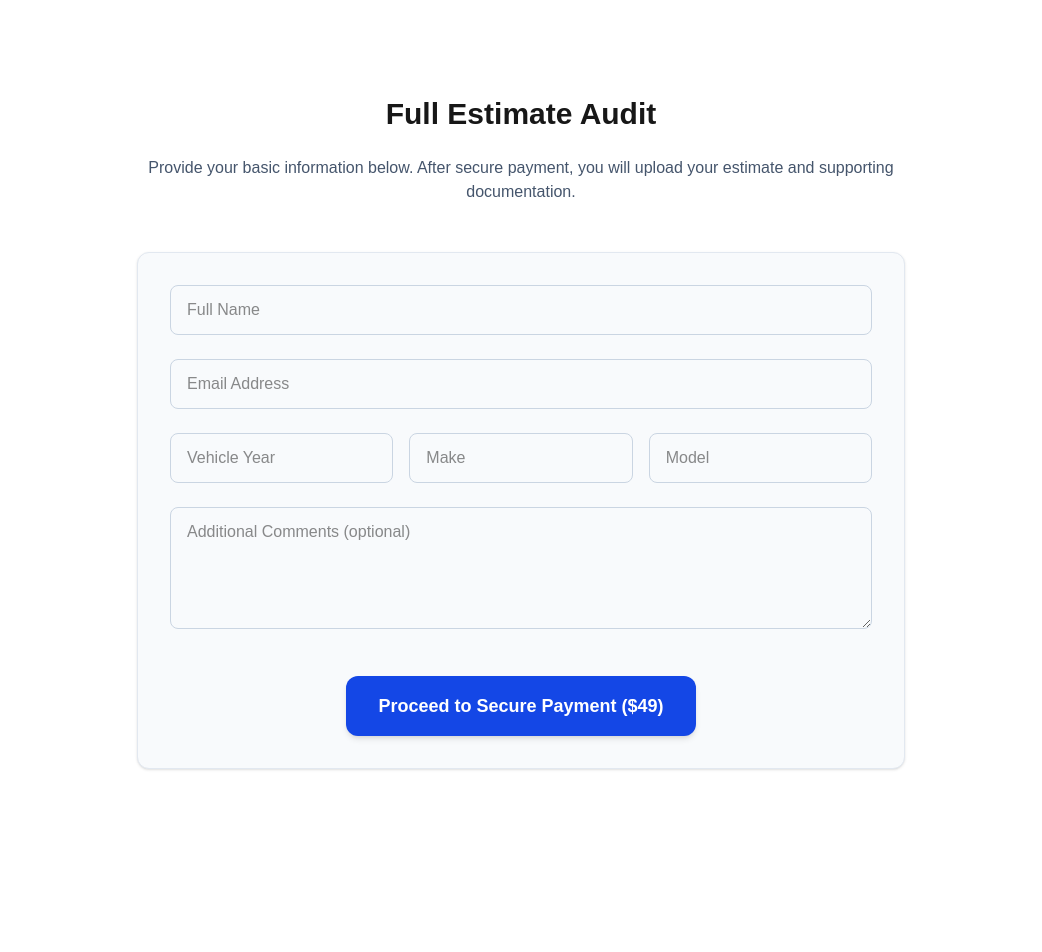
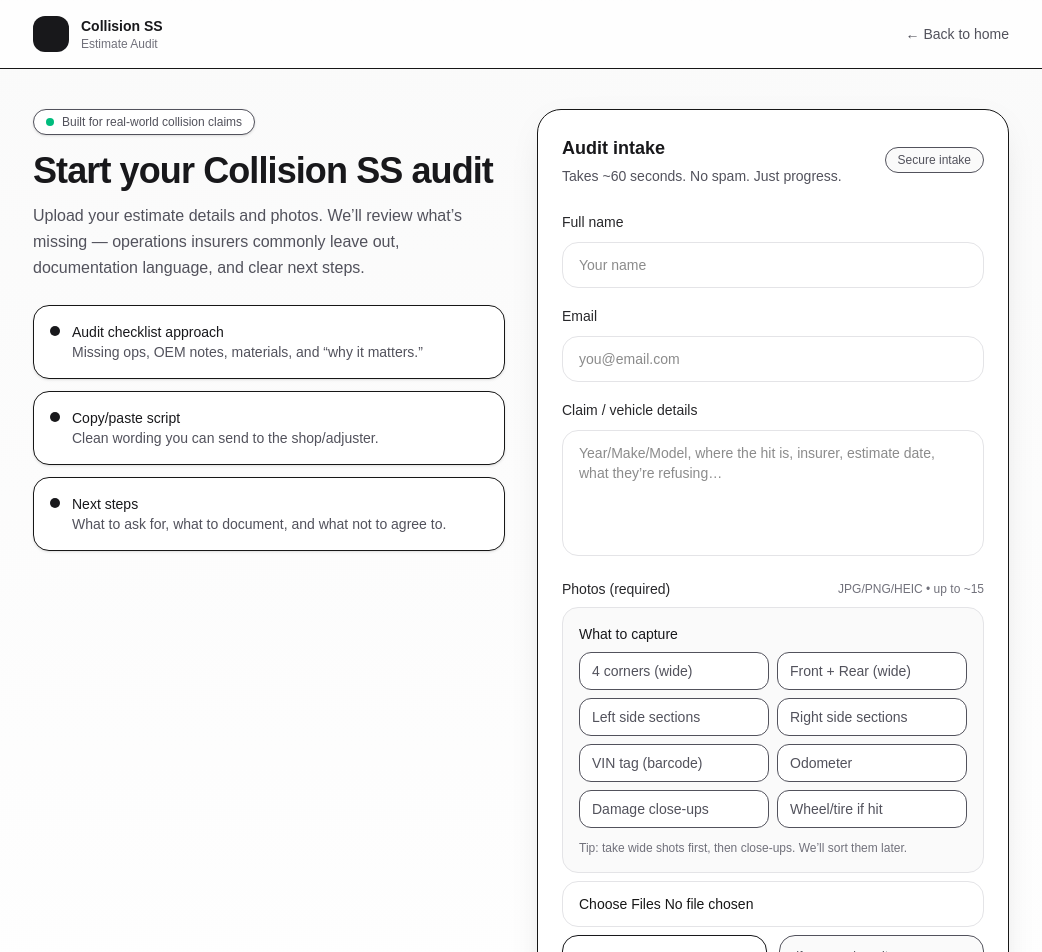
Before and after one commit to collisionssjm-cyber/collisionss, a Next.js app: page /audit in a window 1280 px wide. Shown: the top 952 px of the page, without its empty margins (119-1161 px from the left). Before the commit the page ends 865 px from the top, so only its background shows below. Built offline with nearby package versions, Linux system fonts and the light colour scheme.

Commit message:
Restore stable checkout + webhook + email logic

```diff
--- a/app/api/create-checkout-session/route.ts
+++ b/app/api/create-checkout-session/route.ts
@@ -1,61 +1,38 @@
 import { NextResponse } from "next/server";
 import Stripe from "stripe";
 
-export const runtime = "nodejs";
+const stripe = new Stripe(process.env.STRIPE_SECRET_KEY as string);
 
-const stripe = new Stripe(process.env.STRIPE_SECRET_KEY!);
-
-export async function POST(req: Request) {
+export async function POST() {
   try {
-    const { name, email, year, make, model, comments } = await req.json();
-
-    if (!name || !email || !year || !make || !model) {
-      return NextResponse.json(
-        { error: "Missing required fields" },
-        { status: 400 }
-      );
-    }
-
-    if (!process.env.STRIPE_PRICE_ID) {
-      throw new Error("Missing STRIPE_PRICE_ID");
-    }
+    const baseUrl =
+      process.env.NEXT_PUBLIC_BASE_URL || "http://localhost:3000";
 
     const session = await stripe.checkout.sessions.create({
+      payment_method_types: ["card"],
       mode: "payment",
-
       line_items: [
         {
-          price: process.env.STRIPE_PRICE_ID,
+          price_data: {
+            currency: "usd",
+            product_data: {
+              name: "Collision SS Full Audit",
+              description: "Professional collision estimate audit",
+            },
+            unit_amount: 4900, // $49.00
+          },
           quantity: 1,
         },
       ],
-
-      customer_email: email,
-
-      metadata: {
-        name,
-        email,
-        year,
-        make,
-        model,
-        comments: comments || "",
-        type: "full_audit",
-      },
-
-      success_url:
-        "https://www.collisionss.com/upload?session_id={CHECKOUT_SESSION_ID}",
-
-      cancel_url:
-        "https://www.collisionss.com/audit",
+      success_url: `${baseUrl}/upload?session_id={CHECKOUT_SESSION_ID}`,
+      cancel_url: `${baseUrl}`,
     });
 
     return NextResponse.json({ url: session.url });
-
-  } catch (error: any) {
-    console.error("Stripe ERROR:", error);
-
+  } catch (error) {
+    console.error("Stripe error:", error);
     return NextResponse.json(
-      { error: error.message || "Internal Server Error" },
+      { error: "Unable to create checkout session" },
       { status: 500 }
     );
   }
--- a/app/audit/page.tsx
+++ b/app/audit/page.tsx
@@ -1,131 +1,194 @@
-"use client";
+export default function AuditPage() {
+  return (
+    <main className="min-h-screen bg-gradient-to-b from-zinc-50 to-white">
+      {/* Top bar */}
+      <header className="border-b bg-white/70 backdrop-blur">
+        <div className="mx-auto flex max-w-5xl items-center justify-between px-6 py-4">
+          <div className="flex items-center gap-3">
+            <div className="h-9 w-9 rounded-xl bg-zinc-900" />
+            <div className="leading-tight">
+              <div className="text-sm font-semibold text-zinc-900">Collision SS</div>
+              <div className="text-xs text-zinc-500">Estimate Audit</div>
+            </div>
+          </div>
 
-import { useState } from "react";
+          <a href="/" className="text-sm text-zinc-600 hover:text-zinc-900">
+            ← Back to home
+          </a>
+        </div>
+      </header>
 
-export default function AuditPage() {
-  const [form, setForm] = useState({
-    name: "",
-    email: "",
-    year: "",
-    make: "",
-    model: "",
-    comments: "",
-  });
+      {/* Content */}
+      <section className="mx-auto max-w-5xl px-6 py-10">
+        <div className="grid gap-8 lg:grid-cols-2 lg:items-start">
+          {/* Left: pitch */}
+          <div>
+            <div className="inline-flex items-center gap-2 rounded-full border bg-white px-3 py-1 text-xs text-zinc-600 shadow-sm">
+              <span className="h-2 w-2 rounded-full bg-emerald-500" />
+              Built for real-world collision claims
+            </div>
 
-  const [loading, setLoading] = useState(false);
-
-  const handleChange = (e: any) => {
-    setForm({ ...form, [e.target.name]: e.target.value });
-  };
-
-  const handleSubmit = async (e: any) => {
-    e.preventDefault();
-    setLoading(true);
-
-    try {
-      const res = await fetch("/api/create-checkout-session", {
-        method: "POST",
-        headers: {
-          "Content-Type": "application/json",
-        },
-        body: JSON.stringify(form),
-      });
-
-      const data = await res.json();
-
-      if (data.url) {
-        window.location.href = data.url;
-      } else {
-        alert("Checkout session failed.");
-        setLoading(false);
-      }
-    } catch (err) {
-      console.error(err);
-      alert("Something went wrong.");
-      setLoading(false);
-    }
-  };
-
-  return (
-    <main className="min-h-screen bg-white px-6 py-24">
-      <div className="mx-auto max-w-3xl">
-
-        <h1 className="text-3xl font-extrabold text-center">
-          Full Estimate Audit
+            <h1 className="mt-4 text-3xl font-semibold tracking-tight text-zinc-900 sm:text-4xl">
+              Start your Collision SS audit
             </h1>
 
-        <p className="mt-6 text-center text-slate-600">
-          Provide your basic information below. After secure payment,
-          you will upload your estimate and supporting documentation.
+            <p className="mt-3 text-base leading-relaxed text-zinc-600">
+              Upload your estimate details and photos. We’ll review what’s missing — operations insurers
+              commonly leave out, documentation language, and clear next steps.
             </p>
 
-        <form
-          onSubmit={handleSubmit}
-          className="mt-12 space-y-6 rounded-xl border border-slate-200 bg-slate-50 p-8 shadow-sm"
-        >
+            {/* Trust / bullet points */}
+            <div className="mt-6 grid gap-3">
+              <div className="flex items-start gap-3 rounded-2xl border bg-white p-4 shadow-sm">
+                <div className="mt-1 h-2.5 w-2.5 rounded-full bg-zinc-900" />
+                <div>
+                  <div className="text-sm font-medium text-zinc-900">Audit checklist approach</div>
+                  <div className="text-sm text-zinc-600">
+                    Missing ops, OEM notes, materials, and “why it matters.”
+                  </div>
+                </div>
+              </div>
 
+              <div className="flex items-start gap-3 rounded-2xl border bg-white p-4 shadow-sm">
+                <div className="mt-1 h-2.5 w-2.5 rounded-full bg-zinc-900" />
+                <div>
+                  <div className="text-sm font-medium text-zinc-900">Copy/paste script</div>
+                  <div className="text-sm text-zinc-600">
+                    Clean wording you can send to the shop/adjuster.
+                  </div>
+                </div>
+              </div>
+
+              <div className="flex items-start gap-3 rounded-2xl border bg-white p-4 shadow-sm">
+                <div className="mt-1 h-2.5 w-2.5 rounded-full bg-zinc-900" />
+                <div>
+                  <div className="text-sm font-medium text-zinc-900">Next steps</div>
+                  <div className="text-sm text-zinc-600">
+                    What to ask for, what to document, and what not to agree to.
+                  </div>
+                </div>
+              </div>
+            </div>
+          </div>
+
+          {/* Right: form card */}
+          <div className="rounded-3xl border bg-white p-6 shadow-[0_10px_40px_-20px_rgba(0,0,0,0.25)]">
+            <div className="flex items-center justify-between">
+              <div>
+                <h2 className="text-lg font-semibold text-zinc-900">Audit intake</h2>
+                <p className="mt-1 text-sm text-zinc-600">
+                  Takes ~60 seconds. No spam. Just progress.
+                </p>
+              </div>
+              <div className="rounded-full border bg-zinc-50 px-3 py-1 text-xs text-zinc-600">
+                Secure intake
+              </div>
+            </div>
+
+            <form className="mt-6 space-y-4">
+              {/* Name */}
+              <div>
+                <label className="text-sm font-medium text-zinc-800">Full name</label>
                 <input
-            name="name"
-            placeholder="Full Name"
-            required
-            onChange={handleChange}
-            className="w-full rounded-lg border border-slate-300 px-4 py-3"
-          />
-
-          <input
-            name="email"
-            type="email"
-            placeholder="Email Address"
-            required
-            onChange={handleChange}
-            className="w-full rounded-lg border border-slate-300 px-4 py-3"
-          />
-
-          <div className="grid gap-4 sm:grid-cols-3">
-            <input
-              name="year"
-              placeholder="Vehicle Year"
-              required
-              onChange={handleChange}
-              className="rounded-lg border border-slate-300 px-4 py-3"
-            />
-            <input
-              name="make"
-              placeholder="Make"
-              required
-              onChange={handleChange}
-              className="rounded-lg border border-slate-300 px-4 py-3"
-            />
-            <input
-              name="model"
-              placeholder="Model"
-              required
-              onChange={handleChange}
-              className="rounded-lg border border-slate-300 px-4 py-3"
+                  className="mt-2 w-full rounded-2xl border border-zinc-200 bg-white px-4 py-3 text-sm outline-none ring-zinc-900/10 focus:ring-4"
+                  placeholder="Your name"
                 />
               </div>
 
+              {/* Email */}
+              <div>
+                <label className="text-sm font-medium text-zinc-800">Email</label>
+                <input
+                  type="email"
+                  className="mt-2 w-full rounded-2xl border border-zinc-200 bg-white px-4 py-3 text-sm outline-none ring-zinc-900/10 focus:ring-4"
+                  placeholder="you@email.com"
+                />
+              </div>
+
+              {/* Claim details */}
+              <div>
+                <label className="text-sm font-medium text-zinc-800">Claim / vehicle details</label>
                 <textarea
-            name="comments"
-            placeholder="Additional Comments (optional)"
-            rows={4}
-            onChange={handleChange}
-            className="w-full rounded-lg border border-slate-300 px-4 py-3"
+                  className="mt-2 w-full resize-none rounded-2xl border border-zinc-200 bg-white px-4 py-3 text-sm outline-none ring-zinc-900/10 focus:ring-4"
+                  rows={5}
+                  placeholder="Year/Make/Model, where the hit is, insurer, estimate date, what they’re refusing…"
+                />
+              </div>
+
+              {/* Photos */}
+              <div className="space-y-2">
+                <div className="flex items-center justify-between">
+                  <label className="text-sm font-medium text-zinc-800">Photos (required)</label>
+                  <span className="text-xs text-zinc-500">JPG/PNG/HEIC • up to ~15</span>
+                </div>
+
+                <div className="rounded-2xl border border-zinc-200 bg-zinc-50 p-4">
+                  <p className="text-sm font-medium text-zinc-900">What to capture</p>
+                  <div className="mt-2 grid gap-2 text-sm text-zinc-600 sm:grid-cols-2">
+                    <div className="rounded-xl border bg-white px-3 py-2">4 corners (wide)</div>
+                    <div className="rounded-xl border bg-white px-3 py-2">Front + Rear (wide)</div>
+                    <div className="rounded-xl border bg-white px-3 py-2">Left side sections</div>
+                    <div className="rounded-xl border bg-white px-3 py-2">Right side sections</div>
+                    <div className="rounded-xl border bg-white px-3 py-2">VIN tag (barcode)</div>
+                    <div className="rounded-xl border bg-white px-3 py-2">Odometer</div>
+                    <div className="rounded-xl border bg-white px-3 py-2">Damage close-ups</div>
+                    <div className="rounded-xl border bg-white px-3 py-2">Wheel/tire if hit</div>
+                  </div>
+
+                  <p className="mt-3 text-xs text-zinc-500">
+                    Tip: take wide shots first, then close-ups. We’ll sort them later.
+                  </p>
+                </div>
+
+                {/* Regular upload (works everywhere) */}
+                <input
+                  className="w-full rounded-2xl border border-zinc-200 bg-white px-4 py-3 text-sm outline-none ring-zinc-900/10 focus:ring-4"
+                  type="file"
+                  accept="image/*"
+                  multiple
                 />
 
-          <div className="text-center pt-4">
-            <button
-              type="submit"
-              disabled={loading}
-              className="rounded-xl bg-blue-700 px-8 py-4 text-lg font-semibold text-white shadow-md transition hover:bg-blue-800 disabled:opacity-50"
-            >
-              {loading ? "Redirecting..." : "Proceed to Secure Payment ($49)"}
-            </button>
+                {/* Camera capture (best on phone) */}
+                <div className="grid gap-3 sm:grid-cols-2">
+                  <label className="flex cursor-pointer items-center justify-center rounded-2xl border bg-white px-4 py-3 text-sm font-semibold text-zinc-900 shadow-sm hover:bg-zinc-50">
+                    Take photos (phone camera)
+                    <input
+                      className="hidden"
+                      type="file"
+                      accept="image/*"
+                      capture="environment"
+                      multiple
+                    />
+                  </label>
+
+                  <div className="rounded-2xl border bg-zinc-50 px-4 py-3 text-xs text-zinc-600">
+                    If camera doesn’t pop up, use the upload field above (some devices block capture).
+                  </div>
+                </div>
               </div>
 
+              {/* Submit (wiring comes next) */}
+              <button
+                type="button"
+                className="w-full rounded-2xl bg-zinc-900 px-4 py-3 text-sm font-semibold text-white shadow-sm hover:bg-zinc-800 active:bg-zinc-900"
+              >
+                Submit audit request
+              </button>
+
+              <p className="text-xs leading-relaxed text-zinc-500">
+                By submitting, you confirm you own the estimate/photos and authorize Collision SS to review them.
+              </p>
             </form>
 
+            {/* mini trust strip */}
+            <div className="mt-6 grid grid-cols-3 gap-3 text-center text-xs text-zinc-600">
+              <div className="rounded-2xl border bg-zinc-50 px-3 py-2">Fast</div>
+              <div className="rounded-2xl border bg-zinc-50 px-3 py-2">Clear</div>
+              <div className="rounded-2xl border bg-zinc-50 px-3 py-2">Accurate</div>
             </div>
+          </div>
+        </div>
+      </section>
     </main>
   );
 }
```
Lines whose indentation alone changed are shown as unchanged.
